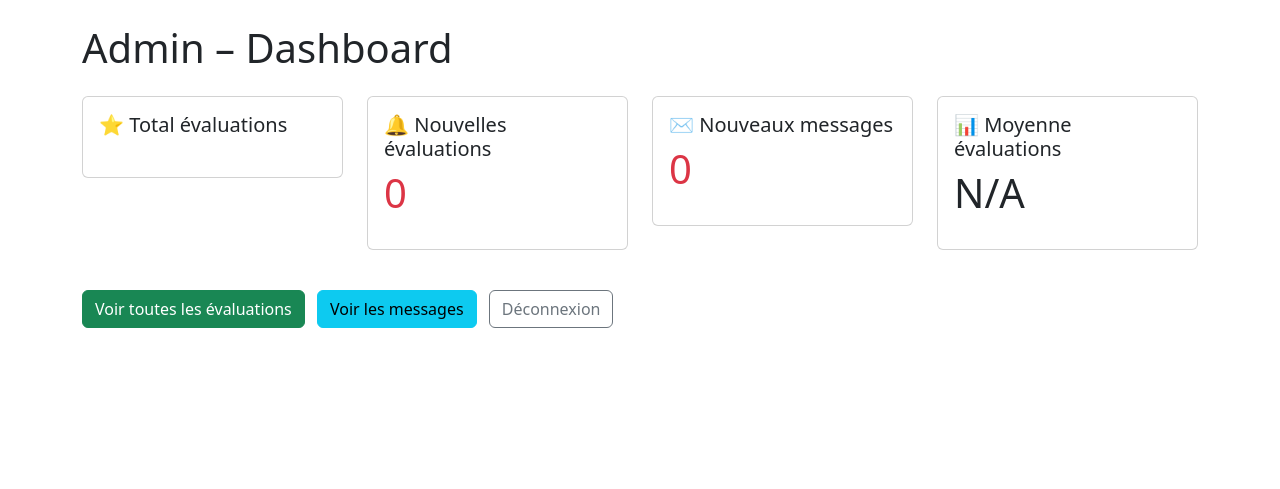
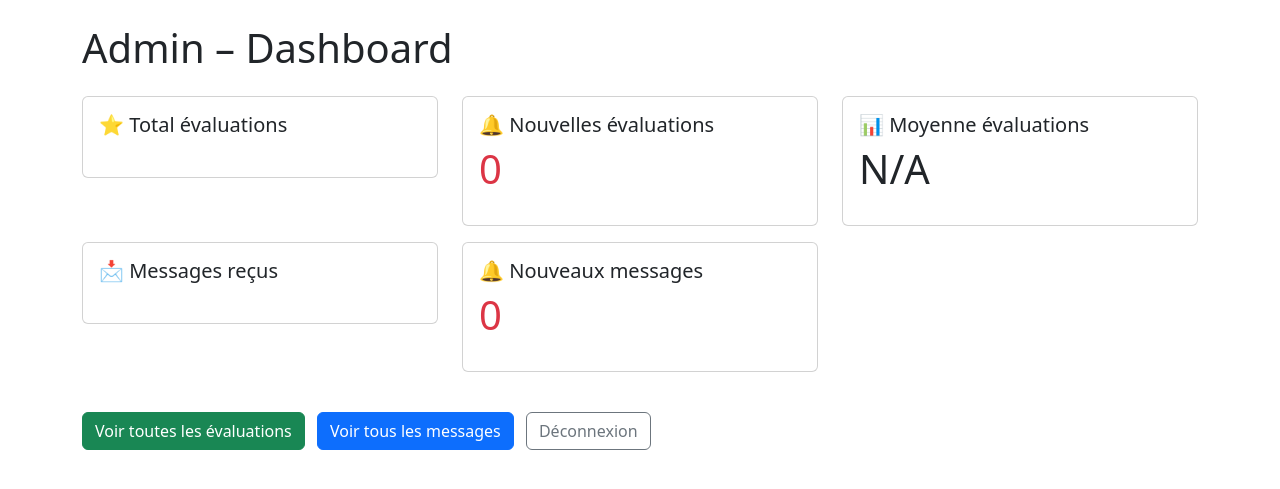
Before and after one commit to mybsow/pdf-fusion-pro_ultimate, a Python web app: template templates/admin/dashboard.html in a window 1280 px wide. Shown: the top 489 px of the page. Run offline with Jinja, Linux system fonts and the light colour scheme; the template is opened without the code that fills it, so the values that code supplies are empty.

Commit message:
Update dashboard.html

```diff
--- a/templates/admin/dashboard.html
+++ b/templates/admin/dashboard.html
@@ -2,6 +2,7 @@
 <html lang="fr">
 <head>
   <meta charset="UTF-8">
+  <meta name="viewport" content="width=device-width, initial-scale=1.0">
   <title>Admin – Dashboard</title>
   <link href="https://cdn.jsdelivr.net/npm/bootstrap@5.3.0/dist/css/bootstrap.min.css" rel="stylesheet">
 </head>
@@ -10,28 +11,40 @@
   <h1>Admin – Dashboard</h1>
 
   <div class="row mt-4">
-  <div class="col-md-3 mb-3">
+    <!-- Évaluations -->
+    <div class="col-md-4 mb-3">
       <div class="card p-3">
         <h5>⭐ Total évaluations</h5>
         <p class="display-6">{{ stats.ratings }}</p>
       </div>
     </div>
-  <div class="col-md-3 mb-3">
+
+    <div class="col-md-4 mb-3">
       <div class="card p-3">
         <h5>🔔 Nouvelles évaluations</h5>
         <p class="display-6 text-danger">{{ stats.unseen_ratings or 0 }}</p>
       </div>
     </div>
-  <div class="col-md-3 mb-3">
-    <div class="card p-3">
-      <h5>✉️ Nouveaux messages</h5>
-      <p class="display-6 text-danger">{{ stats.new_messages or 0 }}</p>
-    </div>
-  </div>
-  <div class="col-md-3 mb-3">
+
+    <div class="col-md-4 mb-3">
       <div class="card p-3">
         <h5>📊 Moyenne évaluations</h5>
         <p class="display-6">{{ stats.average or "N/A" }}</p>
+      </div>
+    </div>
+
+    <!-- Messages -->
+    <div class="col-md-4 mb-3">
+      <div class="card p-3">
+        <h5>📩 Messages reçus</h5>
+        <p class="display-6">{{ stats.total_messages }}</p>
+      </div>
+    </div>
+
+    <div class="col-md-4 mb-3">
+      <div class="card p-3">
+        <h5>🔔 Nouveaux messages</h5>
+        <p class="display-6 text-danger">{{ stats.unseen_messages or 0 }}</p>
       </div>
     </div>
   </div>
@@ -43,12 +56,14 @@
         <span class="badge bg-danger">{{ stats.unseen_ratings }} nouvelles</span>
       {% endif %}
     </a>
-  <a href="{{ url_for('admin.admin_messages') }}" class="btn btn-info me-2">
-    Voir les messages
-    {% if stats.new_messages %}
-      <span class="badge bg-danger">{{ stats.new_messages }} nouveaux</span>
+
+    <a href="{{ url_for('admin.admin_messages') }}" class="btn btn-primary me-2">
+      Voir tous les messages
+      {% if stats.unseen_messages %}
+        <span class="badge bg-danger">{{ stats.unseen_messages }} nouveaux</span>
       {% endif %}
     </a>
+
     <a href="{{ url_for('admin.admin_logout') }}" class="btn btn-outline-secondary">Déconnexion</a>
   </div>
 
```
Lines whose indentation alone changed are shown as unchanged.
